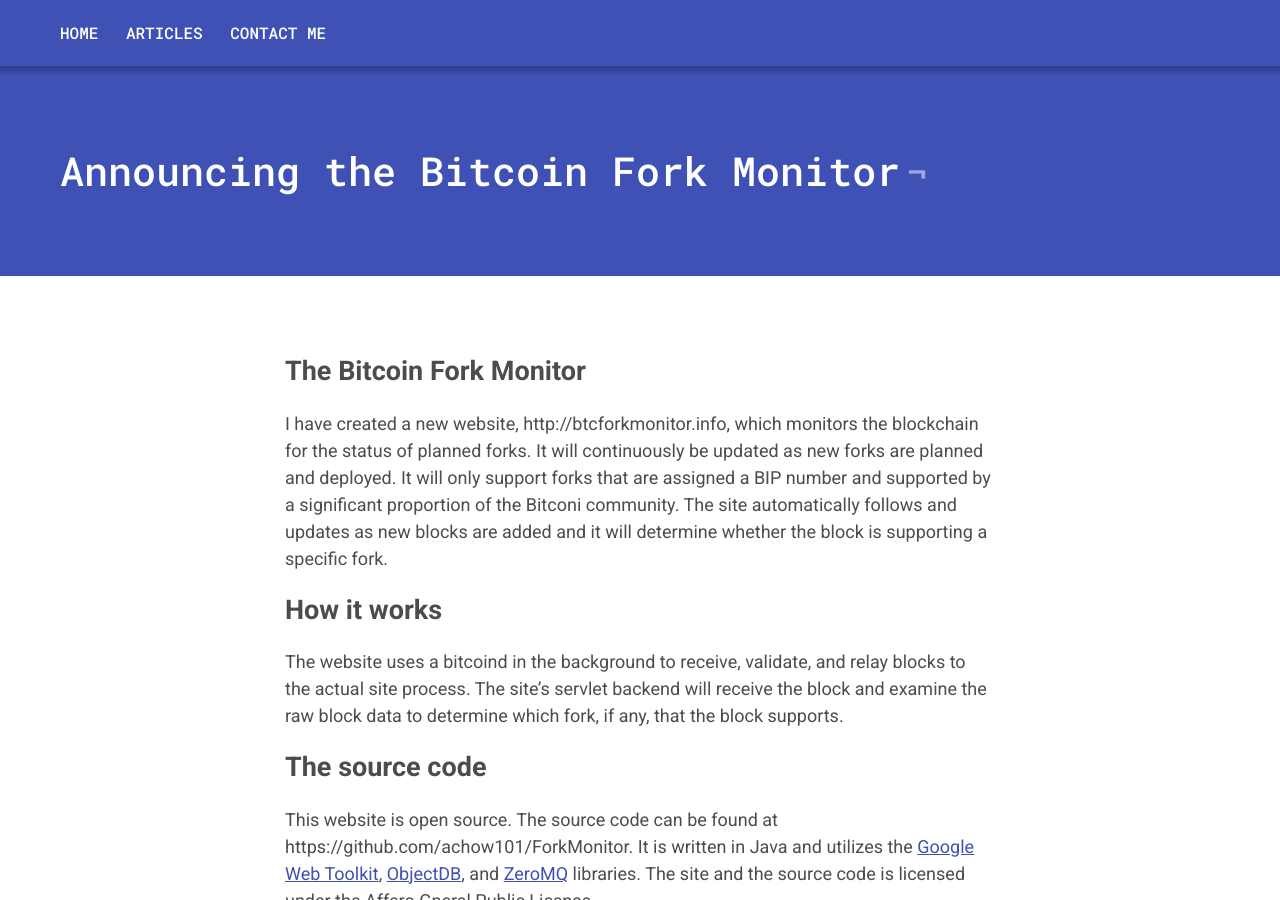
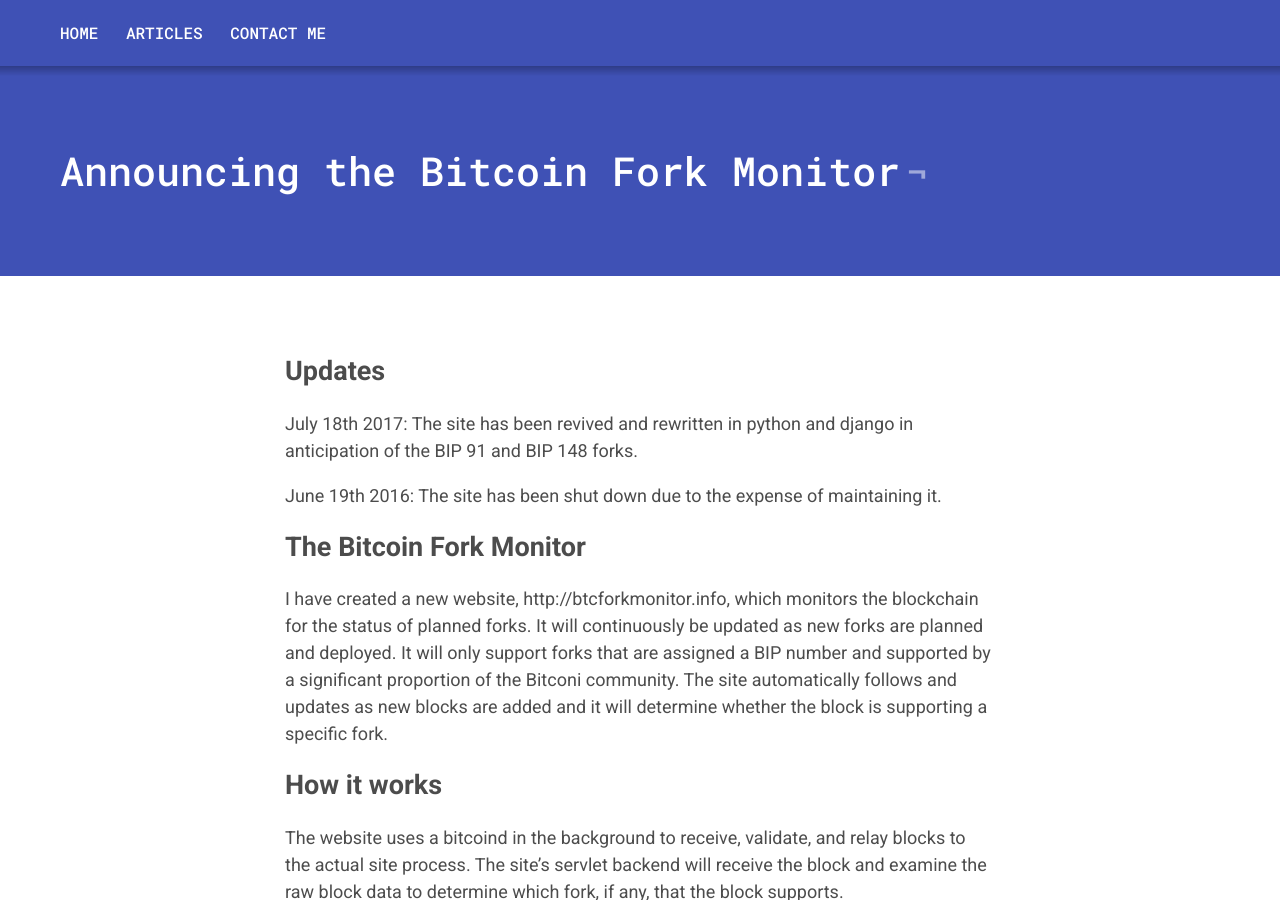
Before and after one commit to achow101/achow101.github.io, a Jekyll site: the page built from _posts/2016-05-08-Fork-Monitor.md, in a window 1280 px wide and 900 px high. Built offline with Jekyll 4.4.1, drawn with Linux system fonts in a browser that asks for light colours.

Commit message:
Updates to fork monitor

```diff
--- a/_posts/2016-05-08-Fork-Monitor.md
+++ b/_posts/2016-05-08-Fork-Monitor.md
@@ -3,6 +3,13 @@
 title:  "Announcing the Bitcoin Fork Monitor"
 date:   2016-05-08 9:00:00 -0500
 ---
+
+# Updates
+
+July 18th 2017: The site has been revived and rewritten in python and django in anticipation of the BIP 91 and BIP 148 forks.
+
+June 19th 2016: The site has been shut down due to the expense of maintaining it.
+
 # The Bitcoin Fork Monitor
 
 I have created a new website, http://btcforkmonitor.info, which monitors the blockchain for the status of planned forks. It will continuously be updated as new forks are planned and deployed. It will only support forks that are assigned a BIP number and supported by a significant proportion of the Bitconi community. The site automatically follows and updates as new blocks are added and it will determine whether the block is supporting a specific fork.
```
